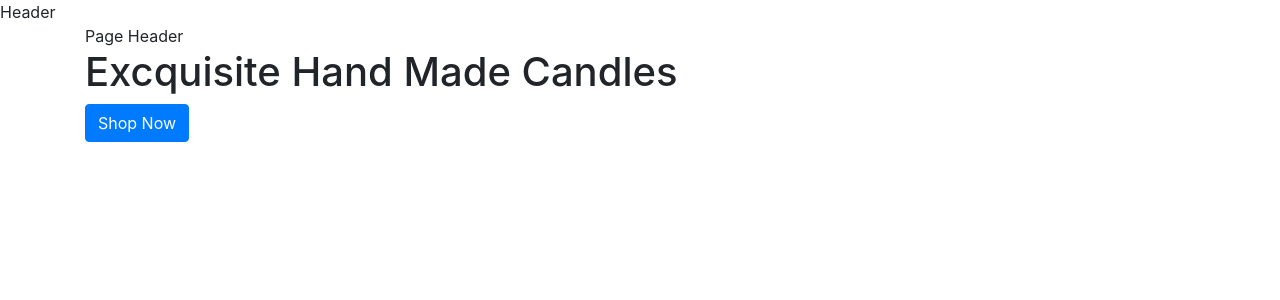
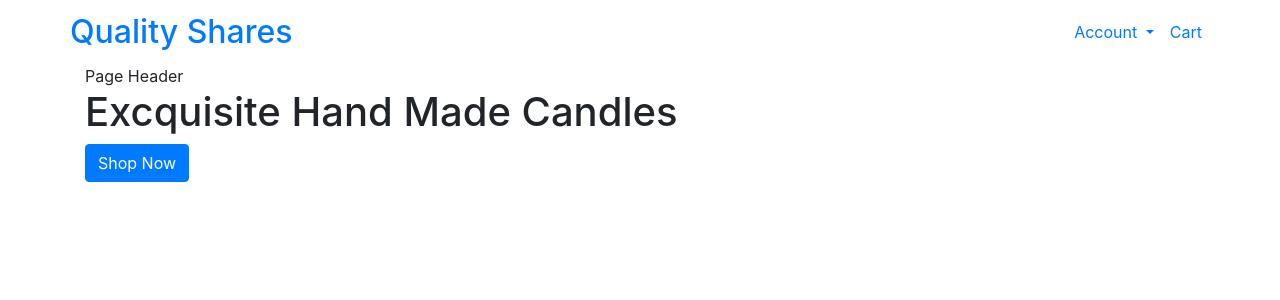
Before and after one commit to John-Kingham/scentifique, a Django app: page / in a window 1280 px wide. Shown: the top 300 px of the page. Run offline with Django 3.2, Linux system fonts and the light colour scheme.

Commit message:
feat: add skeleton for site header

```diff
--- a/templates/base.html
+++ b/templates/base.html
@@ -34,7 +34,39 @@
         <title>Scentifique {% block extra_title %}{% endblock extra_title %}</title>
     </head>
     <body>
-        <header>Header</header>
+        <header>
+            <!-- Site header with logo, Account and Cart -->
+            <nav class="navbar navbar-expand">
+                <div class="container">
+                    <a href="/" class="navbar-brand">
+                        <h2 id="header-title" class="m-0">Quality Shares</h2>
+                    </a>
+                    <ul class="navbar-nav">
+                        <li class="nav-item dropdown">
+                            <a id="user-options" class="nav-link dropdown-toggle" href="#" role="button" data-toggle="dropdown" aria-expanded="false">
+                                <i class="fa-regular fa-user"></i>
+                                Account
+                            </a>
+                            <div class="dropdown-menu" aria-labelledby="user-options">
+                                {% if request.user.is_authenticated %}
+                                    <a class="dropdown-item" href="#">User profile</a>
+                                    <a class="dropdown-item" href="{% url 'account_logout' %}">Log out</a>
+                                {% else %}
+                                    <a class="dropdown-item" href="{% url 'account_signup' %}">Register</a>
+                                    <a class="dropdown-item" href="{% url 'account_login' %}">Sign in</a>
+                                {% endif %}
+                            </div>
+                        </li>
+                        <li class="nav-item">
+                            <a class="nav-link" href="#">
+                                <i class="fa-solid fa-bag-shopping"></i>
+                                Cart
+                            </a>
+                        </li>
+                    </ul>
+                </div>
+            </nav>
+        </header>
         <main>
             {% if messages %}
                 <div class="message-container">Message container</div>
```
